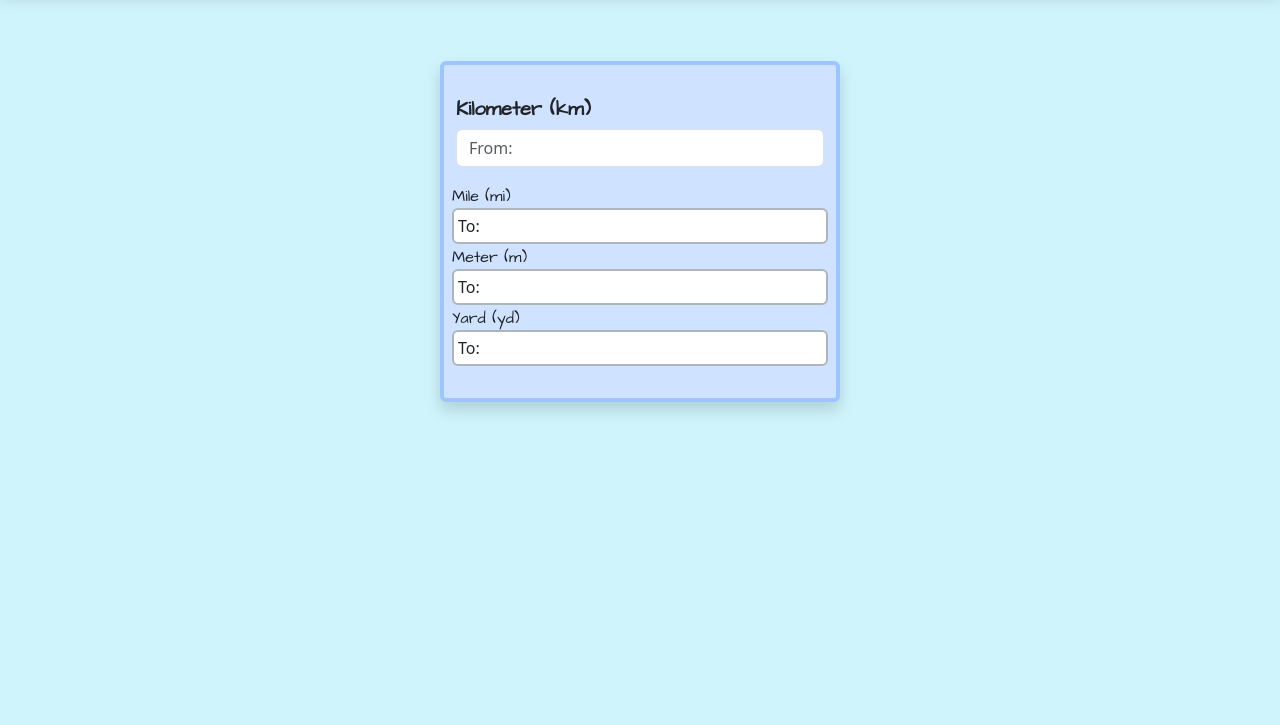
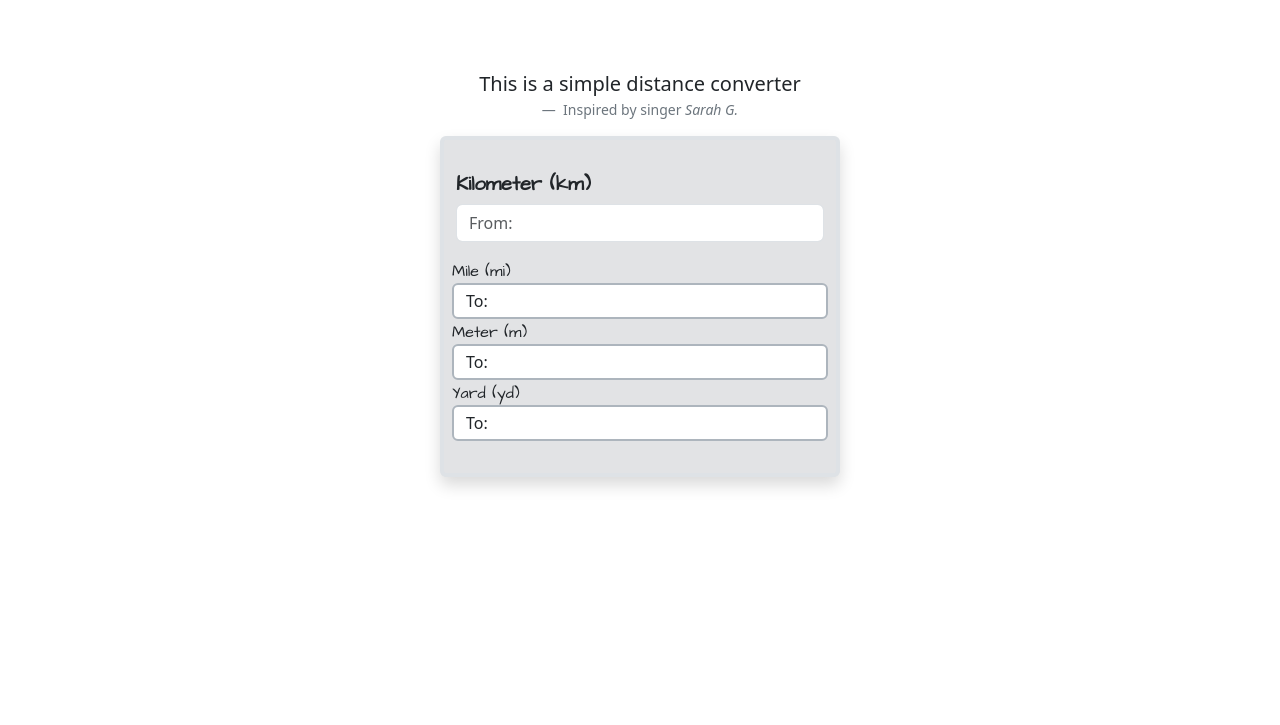
Before and after one commit to rjmortel/JS-conversion, a plain HTML site: page index.html in a window 1280 px wide. Shown: the part 75-800 px from the top of the page. Drawn offline with nearby package versions, Linux system fonts and the light colour scheme.

Commit message:
version 1.1 design update

```diff
--- a/css/style.css
+++ b/css/style.css
@@ -21,6 +21,9 @@
 .converter-text {
     font-family: 'Architects Daughter', cursive;
 }
+.conv-text {
+    font-weight: lighter;
+}
 .footer {
     max-width: 2560px !important;
 }
--- a/index.html
+++ b/index.html
@@ -8,17 +8,27 @@
     <link href="https://cdn.jsdelivr.net/npm/bootstrap@5.3.1/dist/css/bootstrap.min.css" rel="stylesheet" integrity="sha384-4bw+/aepP/YC94hEpVNVgiZdgIC5+VKNBQNGCHeKRQN+PtmoHDEXuppvnDJzQIu9" crossorigin="anonymous">
     <link rel="stylesheet" href="https://fonts.googleapis.com/css2?family=Material+Symbols+Rounded:opsz,wght,FILL,GRAD@48,400,0,0" />
 </head>
-<body class="bg-info-subtle">
+<body class="">
     <script defer src="script/main.js"></script>
 
 
-  <section class="header container bg-secondary-subtle shadow fixed-top d-flex justify-content-center">
+  <section class="header container bg-secondary-subtle fixed-top d-flex justify-content-center">
     <span class="converter-head-logo material-symbols-rounded">directions_run</span>
     <h1 class="header-text mt-2">KILOME&#179;</h1>
   </section>
   <br><br><br><br><br>
 
-<section class="bg-primary-subtle converter p-2 container mt-3 shadow border rounded border-primary-subtle border-4">
+  <section class="header2 container text-center mt-4">
+    <blockquote class="blockquote">
+      <p>This is a simple distance converter</p>
+    </blockquote>
+    <figcaption class="blockquote-footer">
+      Inspired by singer <cite title="Source Title">Sarah G.</cite>
+    </figcaption>
+
+  </section>
+
+<section class="bg-secondary-subtle converter p-2 container mt-3 shadow border rounded border-4">
     <br>
     <div class="px-1 mb-3">
         <label for="formGroupExampleInput" class="form-label"><h5 class="converter-text1 m-0">Kilometer (km)</h5></label>
@@ -26,18 +36,16 @@
       </div>
       <span class="converter-text">Mile (mi)</span>
       <div class="bg-white container rounded p-1 border border-2 border-dark-subtle">
-        <span id="mileAnswer">To:</span>
+        <span class="conv-text p-2" id="mileAnswer">To:</span>
       </div>
       <span class="converter-text">Meter (m)</span>
       <div class="bg-white container rounded p-1 border border-2 border-dark-subtle">
-        <span id="meterAnswer">To:</span>
+        <span class="conv-text p-2" id="meterAnswer">To:</span>
       </div>
       <span class="converter-text">Yard (yd)</span>
       <div class="bg-white container rounded p-1 border border-2 border-dark-subtle mb-4">
-        <span id="yardAnswer">To:</span>
+        <span class="conv-txt p-2" id="yardAnswer">To:</span>
       </div>
-
-
 </section>
 
 <!-- <section class="footer container bg-secondary-subtle fixed-bottom">
```
